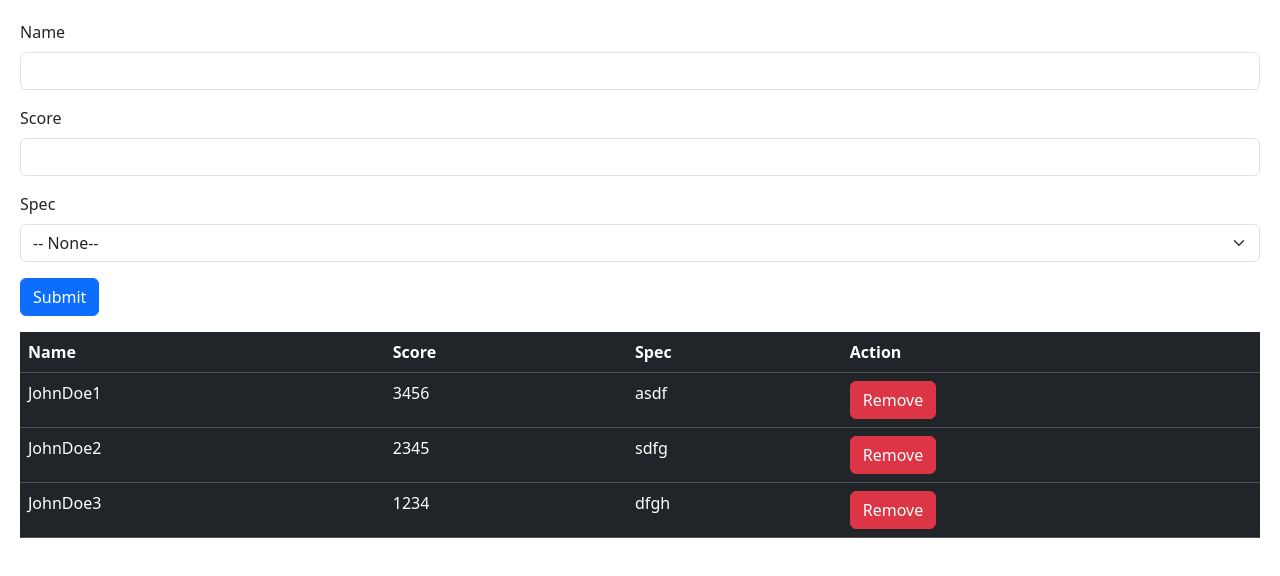
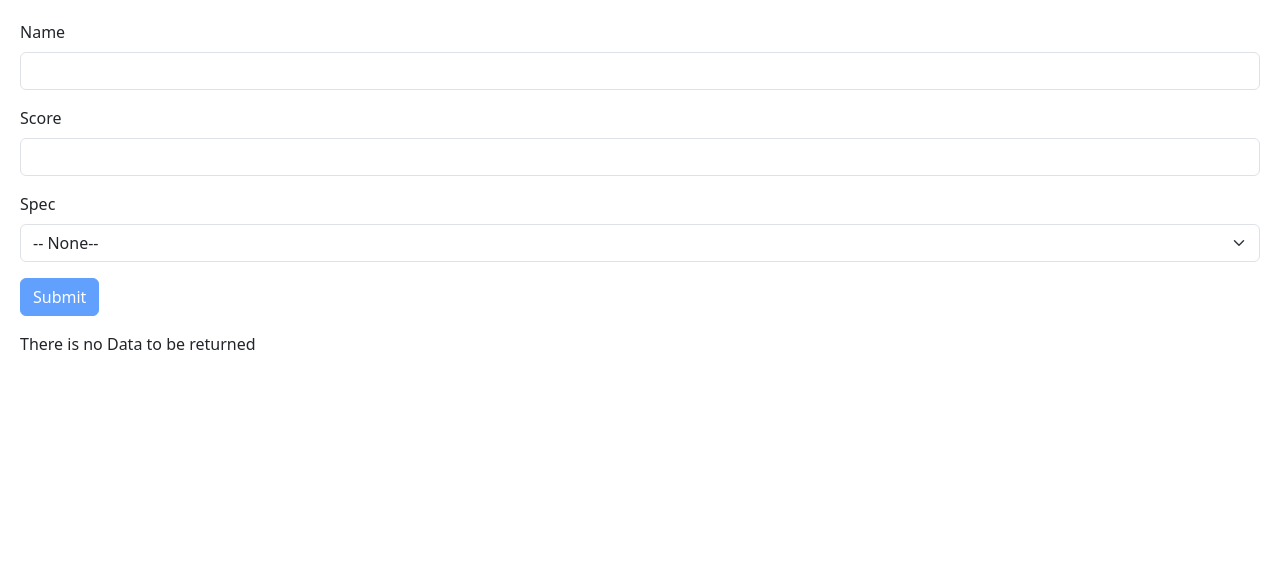
Before and after one commit to Nigeltve/ExpenseTracker, a React (Vite) app: page / in a window 1280 px wide. Shown: the top 576 px of the page. Built offline with nearby package versions, Linux system fonts and the light colour scheme.

Commit message:
able to add to a list and get errors

```diff
--- a/src/App.tsx
+++ b/src/App.tsx
@@ -2,17 +2,26 @@ import { useState } from "react";
 import { Person } from "./SharedInterfaces/SharedInterfaces";
 import Form from "./Components/Form";
 import Table from "./Components/Table/";
+import { FieldValues } from "react-hook-form";
 
 function App() {
-  const [person, setPerson] = useState<Person[]>([
-    { id: 123, name: "JohnDoe1", score: 3456, spec: "asdf" },
-    { id: 234, name: "JohnDoe2", score: 2345, spec: "sdfg" },
-    { id: 345, name: "JohnDoe3", score: 1234, spec: "dfgh" },
-  ]);
+  const [person, setPerson] = useState<Person[]>([]);
 
   return (
     <div>
-      <Form />
+      <Form
+        onSubmit={(data: FieldValues) => {
+          setPerson([
+            ...person,
+            {
+              id: person.length + 1,
+              name: data.name,
+              score: data.score,
+              spec: data.spec,
+            },
+          ]);
+        }}
+      />
       <Table
         items={person}
         onRemove={(id: number) => {
--- a/src/Components/Form.tsx
+++ b/src/Components/Form.tsx
@@ -1,26 +1,105 @@
-import { useState } from "react";
+import { zodResolver } from "@hookform/resolvers/zod/dist/zod.js";
+import { FieldValues, useForm } from "react-hook-form";
+import { z } from "zod";
+
+const schema = z.object({
+  name: z.string().min(3, { message: "Name is not long enough" }),
+  score: z
+    .number({ invalid_type_error: "You have put an incorrect value" })
+    .positive({ message: "Please Put in a valid Score" }),
+  spec: z.enum(
+    [
+      "fury",
+      "frost",
+      "unholy",
+      "havoc",
+      "vengence",
+      "balance",
+      "feral",
+      "guardian",
+      "restoDruid",
+      "augmentation",
+      "devistation",
+      "preservation",
+      "beastMaster",
+      "marksman",
+      "survival",
+      "arcane",
+      "fire",
+      "frost",
+      "brewMaster",
+      "windwalker",
+      "mistweaver",
+      "holyPriest",
+      "protWarrior",
+      "retribution",
+      "discipline",
+      "holyPaladin",
+      "shadow",
+      "assassination",
+      "outlaw",
+      "subtlety",
+      "elemental",
+      "enhancement",
+      "restoShaman",
+      "affliction",
+      "demonology",
+      "destruction",
+      "arms",
+      "fury",
+      "protPally",
+    ],
+    { invalid_type_error: "You have put an incorrect value" }
+  ),
+});
+
+type FormData = z.infer<typeof schema>;
 
 interface Props {
-  onSubmit?: () => void;
+  onSubmit?: (data: FieldValues) => void;
 }
 
 const Form = ({ onSubmit }: Props) => {
-  const [spec, setSpec] = useState("none");
+  const {
+    register,
+    handleSubmit,
+    reset,
+    formState: { errors, isValid },
+  } = useForm<FormData>({ resolver: zodResolver(schema) });
+
+  const onSubmitData = (data: FieldValues) => {
+    onSubmit?.(data);
+    reset();
+  };
 
   return (
     <div>
-      <form>
+      <form onSubmit={handleSubmit(onSubmitData)}>
         <div className="mb-3">
           <label htmlFor="Name" className="form-label">
             Name
           </label>
-          <input id="name" type="text" className="form-control" />
+          <input
+            id="name"
+            type="text"
+            className="form-control"
+            {...register("name")}
+          />
+          {errors.name && <p className="text-danger">{errors.name.message}</p>}
         </div>
         <div className="mb-3">
           <label htmlFor="score" className="form-label">
             Score
           </label>
-          <input id="score" type="number" className="form-control" />
+          <input
+            id="score"
+            type="number"
+            className="form-control"
+            {...register("score", { valueAsNumber: true })}
+          />
+          {errors.score && (
+            <p className="text-danger">{errors.score.message}</p>
+          )}
         </div>
         <div className="mb-3">
           <label htmlFor="spec" className="form-label">
@@ -30,8 +109,7 @@ const Form = ({ onSubmit }: Props) => {
             aria-label="Default select example"
             className="form-select"
             id="spec"
-            onChange={(event) => setSpec(event.target.value)}
-            value={spec}
+            {...register("spec")}
           >
             <option value="none">-- None--</option>
             <optgroup label="Death Knight">
@@ -47,7 +125,7 @@ const Form = ({ onSubmit }: Props) => {
               <option value="balance">Balance</option>
               <option value="feral">Feral</option>
               <option value="guardian">Guardian</option>
-              <option value="restoration">Restoration</option>
+              <option value="restoDruid">Restoration</option>
             </optgroup>
             <optgroup label="Evoker">
               <option value="augmentation">Augmentation</option>
@@ -65,43 +143,44 @@ const Form = ({ onSubmit }: Props) => {
               <option value="frost">Frost</option>
             </optgroup>
             <optgroup label="Monk">
-              <option value="brewMaster">brewMaster</option>
+              <option value="brewMaster">BrewMaster</option>
               <option value="windwalker">Windwalker</option>
               <option value="mistweaver">Mistweaver</option>
             </optgroup>
             <optgroup label="Paladin">
-              <option value="Holy">Holy</option>
-              <option value="Protection">Protection</option>
-              <option value="Retribution">Retribution</option>
+              <option value="holyPaladin">Holy</option>
+              <option value="protPaladin">Protection</option>
+              <option value="retribution">Retribution</option>
             </optgroup>
             <optgroup label="Priest">
-              <option value="Discipline">Discipline</option>
-              <option value="Holy">Holy</option>
-              <option value="Shadow">Shadow</option>
+              <option value="discipline">Discipline</option>
+              <option value="holyPriest">Holy</option>
+              <option value="shadow">Shadow</option>
             </optgroup>
             <optgroup label="Rogue">
-              <option value="Assassination">Assassination</option>
-              <option value="Outlaw">Outlaw</option>
-              <option value="Subtlety">Subtlety</option>
+              <option value="assassination">Assassination</option>
+              <option value="outlaw">Outlaw</option>
+              <option value="subtlety">Subtlety</option>
             </optgroup>
             <optgroup label="Shaman">
-              <option value="Elemental">Elemental</option>
-              <option value="Enhancement">Enhancement</option>
-              <option value="Restoration">Restoration</option>
+              <option value="elemental">Elemental</option>
+              <option value="enhancement">Enhancement</option>
+              <option value="restoShaman">Restoration</option>
             </optgroup>
             <optgroup label="Warlock">
-              <option value="Affliction">Affliction</option>
-              <option value="Demonology">Demonology</option>
-              <option value="Destruction">Destruction</option>
+              <option value="affliction">Affliction</option>
+              <option value="demonology">Demonology</option>
+              <option value="destruction">Destruction</option>
             </optgroup>
             <optgroup label="Warrior">
-              <option value="Arms">Arms</option>
-              <option value="Fury">Fury</option>
-              <option value="Protection">Protection</option>
+              <option value="arms">Arms</option>
+              <option value="fury">Fury</option>
+              <option value="protWarrior">Protection</option>
             </optgroup>
           </select>
+          {errors.spec && <p className="text-danger">{errors.spec.message}</p>}
         </div>
-        <button className="btn btn-primary" type="submit" onSubmit={onSubmit}>
+        <button disabled={!isValid} className="btn btn-primary" type="submit">
           Submit
         </button>
       </form>
```
Also changed, not shown: src/SharedInterfaces/SharedInterfaces.ts (line endings or trailing spaces).
